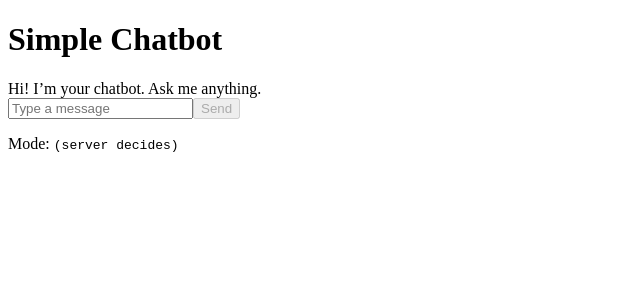
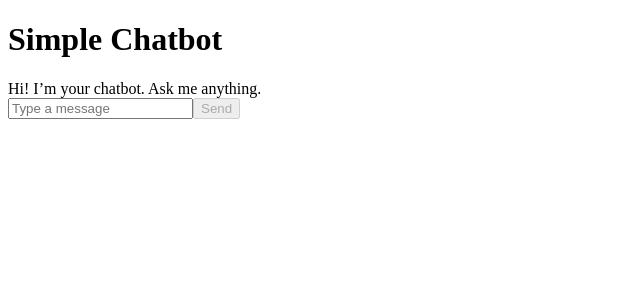
Before and after one commit to RohithVarmaSuraparaju/my-chatbot, a Next.js app: page / in a window 1280 px wide. Shown: the top 300 px of the page, without its empty margins (0-640 px from the left). Built offline with nearby package versions, Linux system fonts and the light colour scheme.

Commit message:
Update Chat.tsx

```diff
--- a/src/components/Chat.tsx
+++ b/src/components/Chat.tsx
@@ -5,9 +5,9 @@ type Msg = { role: "user" | "bot"; text: string };
 
 export default function Chat() {
   const [input, setInput] = useState("");
-  const [msgs, setMsgs] = useState<Msg[]>([{
-    role: "bot", text: "Hi! I’m your chatbot. Ask me anything."
-  }]);
+  const [msgs, setMsgs] = useState<Msg[]>([
+    { role: "bot", text: "Hi! I’m your chatbot. Ask me anything." }
+  ]);
   const listRef = useRef<HTMLDivElement>(null);
 
   useEffect(() => {
@@ -47,11 +47,9 @@ export default function Chat() {
       <div ref={listRef} className="flex-1 overflow-y-auto bg-gray-50 rounded-xl p-4 border">
         {msgs.map((m, i) => (
           <div key={i} className={`mb-3 ${m.role === "user" ? "text-right" : "text-left"}`}>
-            <span
-              className={`inline-block px-3 py-2 rounded-2xl shadow-sm ${
-                m.role === "user" ? "bg-blue-100" : "bg-white"
-              }`}
-            >
+            <span className={`inline-block px-3 py-2 rounded-2xl shadow-sm ${
+              m.role === "user" ? "bg-blue-100" : "bg-white"
+            }`}>
               {m.text}
             </span>
           </div>
@@ -74,10 +72,6 @@ export default function Chat() {
           Send
         </button>
       </div>
-
-      <p className="text-xs text-gray-500 mt-2">
-        Mode: <code>{process.env.NEXT_PUBLIC_CHAT_MODE || "(server decides)"}</code>
-      </p>
     </div>
   );
 }
```
